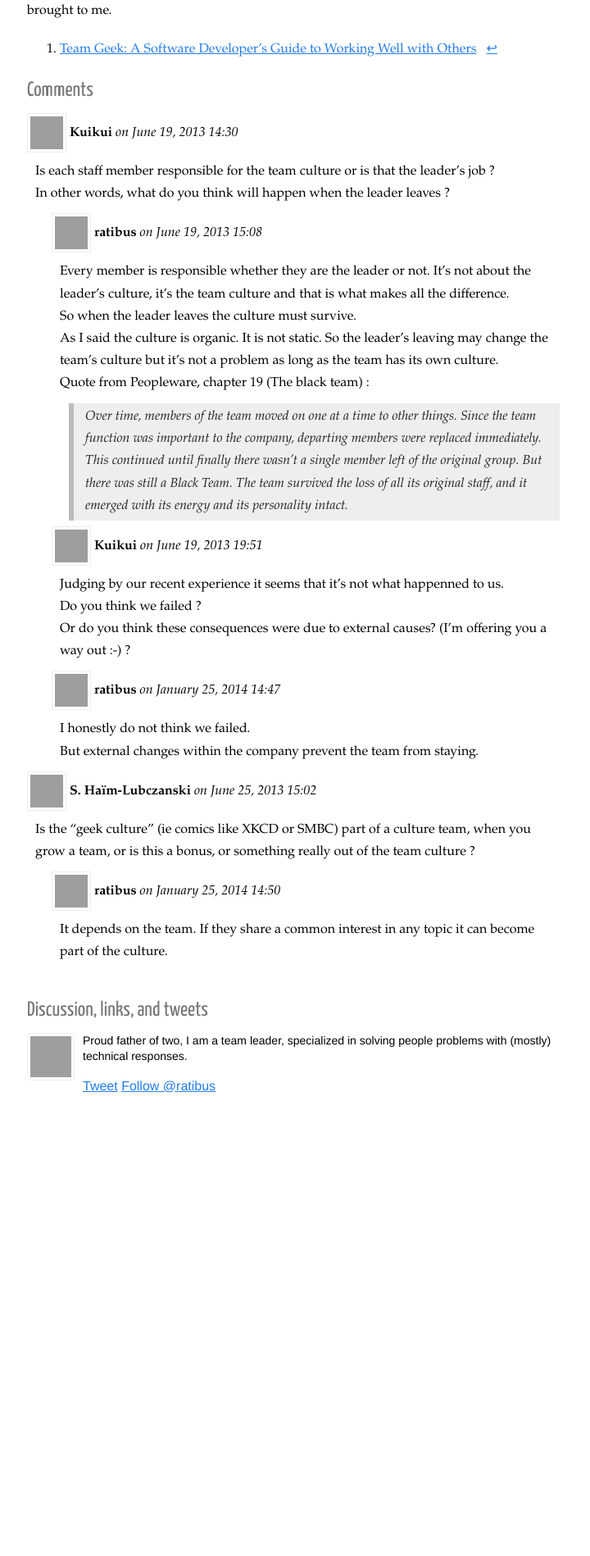
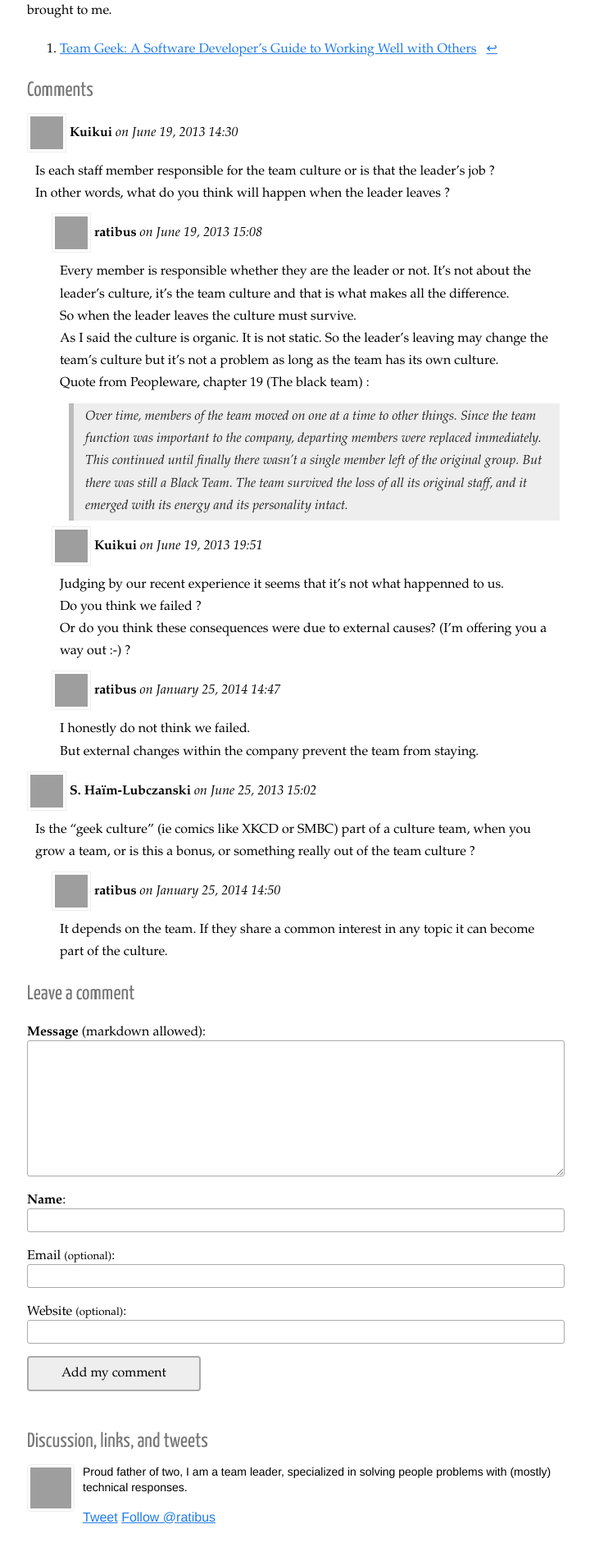
Before and after one commit to ratibus/ratibus.github.io, a Jekyll site: the page built from _posts/2013-06-19-team-culture.markdown, in a window 1280 px wide, cut to the strip 4434-6354 px from the top of the page. Shown: the top 1898 px of the strip at 82% size, without its empty margins (107-827 px from the left). Built offline with Jekyll 4.4.1, drawn with Linux system fonts in a browser that asks for light colours; nearby versions of some CDN libraries; comment, search, counter and statistics services are not loaded; before the commit the page ends 5828 px from its top, so only the background shows below that; grey boxes are pictures that could not be loaded.

Commit message:
Staticman integration / comment form on blog posts

```diff
--- a/_layouts/layout.html
+++ b/_layouts/layout.html
@@ -88,6 +88,8 @@
   </script>
   <script type="text/javascript" src="https://cdnjs.cloudflare.com/ajax/libs/jquery/3.2.1/jquery.min.js"></script>
   <script type="text/javascript" src="https://cdnjs.cloudflare.com/ajax/libs/fancybox/3.0.47/jquery.fancybox.min.js"></script>
+  <script src='https://www.google.com/recaptcha/api.js'></script>
+  <script type="text/javascript" src="/js/main.js"></script>
 </body>
 
 </html>
--- a/_layouts/post.html
+++ b/_layouts/post.html
@@ -34,6 +34,42 @@ layout: layout
     {% endfor %}
   </section>
 
+  <section class="new-comment" id="new-comment">
+
+    <h3>Leave a comment</h3>
+
+    <form id="comment-form" method="post" action="https://api.staticman.net/v2/entry/ratibus/ratibus.github.io/master/comments">
+
+      <input type="hidden" name="options[redirect]" id="comment-redirect" value="{{ page.url | prepend: site.url }}">
+      <input type="hidden" name="fields[replying_to]" id="comment-replying-to" value="">
+      <input type="hidden" name="options[slug]" value="{{ page.slug }}">
+      <input type="hidden" name="options[reCaptcha][siteKey]" value="6LfG2DgUAAAAAPi2Kl1lN9jcpfiqkZK3byrwUqnI">
+      <input type="hidden" name="options[reCaptcha][secret]" value="PDGa+xKqGxg208QvbTTcgiiQ5CBkb6g1zZPupmqK3llLcx+s3TEZi6SQLNj/uMzxEWTFoKX8YCZOTAPYQ5/jDHO1Z32oRz3LfaF2QkbQj4kFNCWza+NnVo1PdDCcnSoZT7jK5lEjn0u/I7Vk5z3ljZb1hWnm8g1jvYeQFznaHgk=">
+
+      <fieldset>
+        <label for="comment-form-message"><strong>Message</strong> (markdown allowed):</label>
+        <textarea type="text" rows="10" id="comment-form-message" name="fields[message]" required spellcheck="true"></textarea>
+      </fieldset>
+      <fieldset>
+        <label for="comment-form-name"><strong>Name</strong>:</label>
+        <input id="comment-form-name" name="fields[name]" type="text" required spellcheck="false">
+      </fieldset>
+      <fieldset>
+        <label for="comment-form-email">Email <small>(optional)</small>:</label>
+        <input id="comment-form-email" name="fields[email]" type="email" spellcheck="false">
+      </fieldset>
+      <fieldset>
+        <label for="comment-form-url">Website <small>(optional)</small>:</label>
+        <input id="comment-form-url" name="fields[url]" type="url" spellcheck="false">
+      </fieldset>
+      <div class="g-recaptcha" data-sitekey="6LfG2DgUAAAAAPi2Kl1lN9jcpfiqkZK3byrwUqnI"></div>
+
+      <button type="submit" id="comment-form-submit">Add my comment</button>
+
+    </form>
+
+  </section>
+
   <section class="meta">
     <h3>Discussion, links, and tweets</h3>
     <section class="copy">
--- a/css/custom.css
+++ b/css/custom.css
@@ -55,3 +55,46 @@ tr:nth-child(even) {
 .comment-body blockquote p {
   margin: 0;
 }
+.new-comment fieldset {
+  border: none;
+  margin: 0;
+  padding: 10px 0;
+}
+.new-comment input, .new-comment textarea {
+  font-size: 14px;
+  display: block;
+  width: 100%;
+  border: 1px solid #aaa;
+  border-radius: 3px;
+}
+.new-comment input {
+  height: 25px;
+}
+.new-comment label {
+  display: block;
+}
+.new-comment button {
+  border: 2px solid #aaa;
+  background: #eee;
+  padding: 10px 40px;
+  font-size: 16px;
+  font-family: inherit;
+  border-radius: 4px;
+  margin: 5px 0;
+}
+form .info {
+  padding: 10px 20px;
+  margin: 10px 0;
+  font-weight: bold;
+  border-radius: 4px;
+}
+form .info-success {
+  border: 1px solid #c3e6cb;
+  background: #d4edda;
+  color: #155724;
+}
+form .info-error {
+  border: 1px solid #f5c6cb;
+  background: #f8d7da;
+  color: #721c24;
+}
--- /dev/null
+++ b/js/main.js
@@ -0,0 +1,43 @@
+$(function() {
+
+    $('#comment-form').on("submit", function (event) {
+
+        event.preventDefault();
+
+        var $form = $(this);
+        $form.find('.info').remove();
+
+        $form.find('#comment-redirect').val('');
+
+        var $submitBtn = $form.find('#comment-form-submit');
+        // Disable to prevent multiple submit
+        $submitBtn.attr('disabled', 'disabled');
+
+        var type = $form.attr('method'),
+        url = $form.attr('action'),
+        data = $form.serialize(),
+        contentType = 'application/x-www-form-urlencoded';
+
+        $submitBtn.html('Posting comment, please wait...');
+
+        $.ajax({
+            type: type,
+            url: url,
+            data: data,
+            contentType: contentType,
+            success: function (data) {
+                $form.find('textarea').val('');
+                $form.append('<div class="info info-success">Thanks for your comment! It will appear <a href="https://github.com/ratibus/ratibus.github.io/pulls?q=is%3Apr+author%3Astaticmanapp" target="_blank">once validated</a>.</div>');
+            },
+            error: function (err) {
+                $form.append('<div class="info info-error">Error while posting your comment :( Contact me on Twitter.</div>');
+            },
+            complete: function () {
+                grecaptcha.reset();
+                $submitBtn.attr('disabled', null);
+                $submitBtn.html('Add my comment');
+            }
+        });
+    });
+
+});
```
